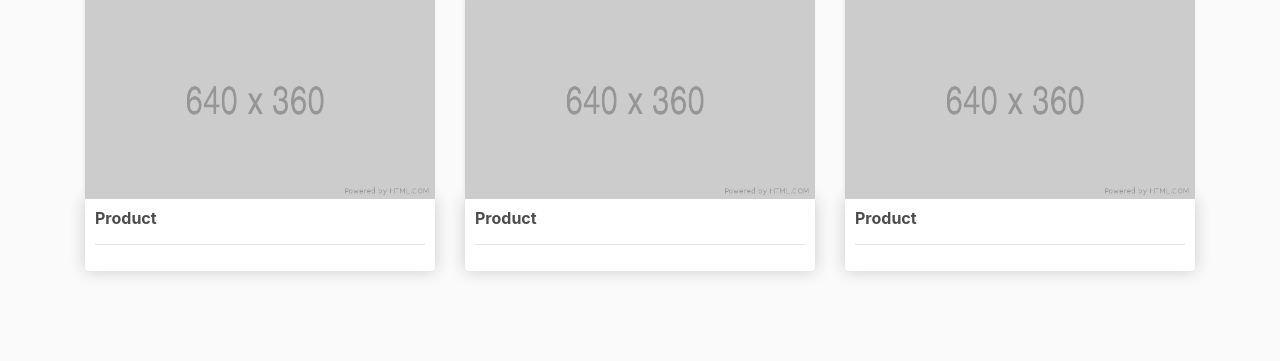
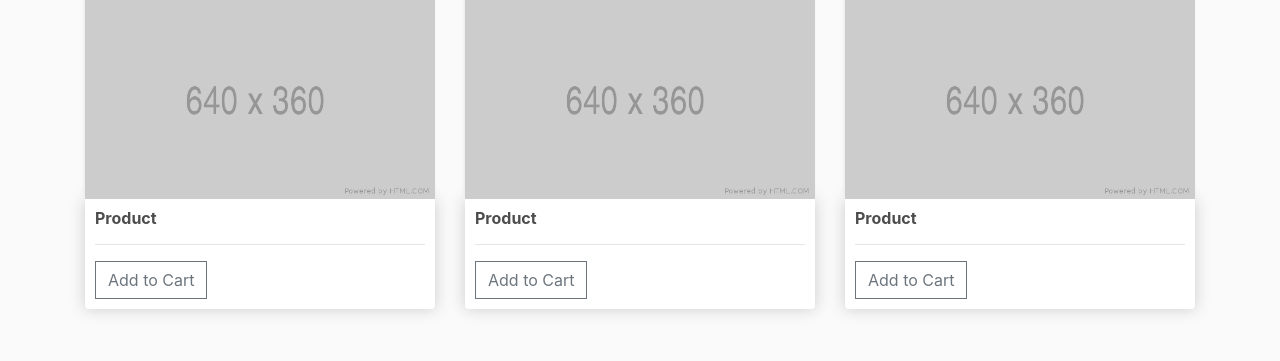
Before and after one commit to bellcastle88/E-commerce-Django, a Django app: page / in a window 1280 px wide. Shown: the part 92-453 px from the top of the page. Run offline with Django 3.2, Linux system fonts and the light colour scheme; some libraries are stand-ins or nearby versions.

Commit message:
feature 10/08

```diff
--- a/store/templates/store/store.html
+++ b/store/templates/store/store.html
@@ -7,6 +7,7 @@
             <div class="box-element product">
                 <h6><strong>Product</strong></h6>
                 <hr>
+                <button class="btn btn-outline-secondary add-btn">Add to Cart</button>
             </div>
         </div>
 
@@ -15,6 +16,7 @@
             <div class="box-element product">
                 <h6><strong>Product</strong></h6>
                 <hr>
+                <button class="btn btn-outline-secondary add-btn">Add to Cart</button>
             </div>
         </div>
 
@@ -23,6 +25,7 @@
             <div class="box-element product">
                 <h6><strong>Product</strong></h6>
                 <hr>
+                <button class="btn btn-outline-secondary add-btn">Add to Cart</button>
             </div>
         </div>
     </div>
```
